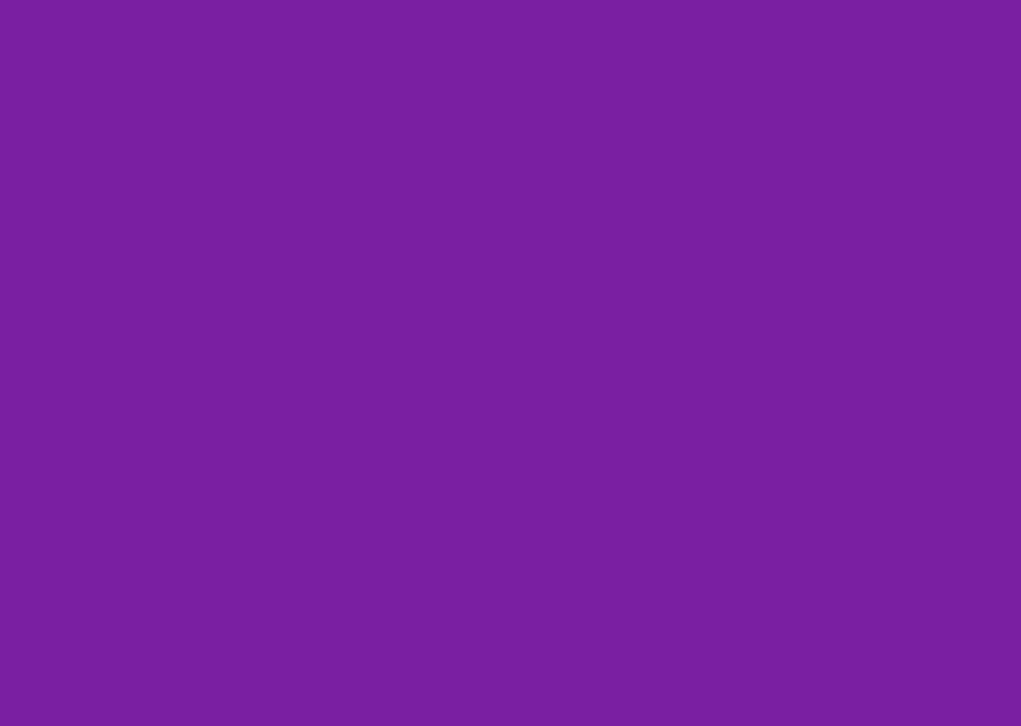
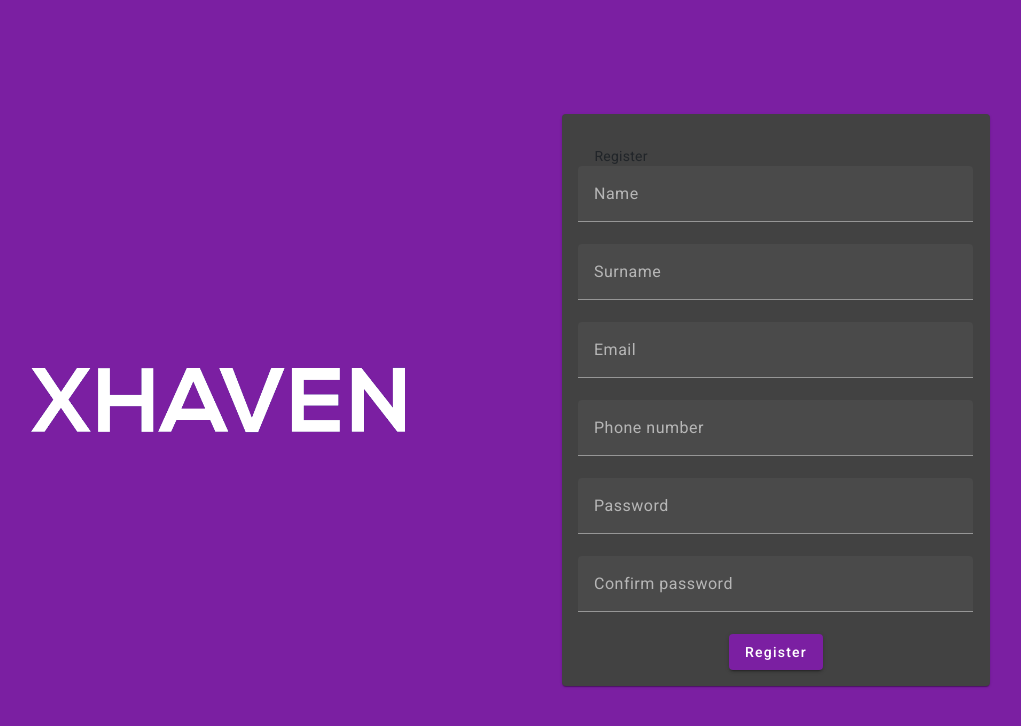
Before and after one commit to AndrzejSasak/xhaven-marketplace, an Angular app in the folder xhaven-ui/: page /register in a window 1280 px wide. Before the commit this address led to /. Shown: the top 726 px of the page, without its empty margins (143-1164 px from the left). Built offline with nearby package versions, Linux system fonts and the light colour scheme.

Commit message:
XM-5 Create initial register page design

```diff
--- /dev/null
+++ b/xhaven-ui/src/app/components/register/register.component.html
@@ -0,0 +1,53 @@
+<div class="container">
+    <div class="row vh-100">
+      <div class="col-6 align-self-center">
+        <img src="/assets/img/logo.png" class="img-fluid" alt="image">
+      </div>
+      <div class="col-6 align-self-center">
+        <mat-card>
+          <mat-card-content>
+            <form>
+              <mat-card-header>Register</mat-card-header>
+              <mat-form-field>
+                <input matInput placeholder="Name" [(ngModel)]="name" name="name" required>
+              <mat-error>
+                Please provide a valid first name
+              </mat-error>
+              </mat-form-field>
+              <mat-form-field>
+                <input matInput placeholder="Surname" [(ngModel)]="surname" name="surname" required>
+              <mat-error>
+                Please provide a valid surname
+              </mat-error>
+              </mat-form-field>
+              <mat-form-field>
+                <input matInput placeholder="Email" [(ngModel)]="email" name="email" required>
+              <mat-error>
+                Please provide a valid email
+              </mat-error>
+              </mat-form-field>
+              <mat-form-field>
+                <input matInput placeholder="Phone number" [(ngModel)]="phoneNumber" name="phoneNumber" required>
+              <mat-error>
+                Please provide a valid phone number
+              </mat-error>
+              </mat-form-field>
+              <mat-form-field>
+                <input matInput placeholder="Password" [(ngModel)]="password" name="password" required>
+              <mat-error>
+                Please provide a valid password
+              </mat-error>
+              </mat-form-field>
+              <mat-form-field>
+                <input matInput placeholder="Confirm password" [(ngModel)]="confirmPassword" name="confirmPassword" required>
+              <mat-error>
+                Please provide password confirmation
+              </mat-error>
+              </mat-form-field>
+              <button mat-raised-button color="primary">Register</button>
+            </form>
+          </mat-card-content>
+        </mat-card>
+      </div>
+    </div>
+  </div>
--- /dev/null
+++ b/xhaven-ui/src/app/components/register/register.component.scss
@@ -0,0 +1,9 @@
+mat-card {
+    max-width: 80%;
+    margin: 2em auto;
+    text-align: center;
+}
+
+mat-form-field {
+  display: block;
+}
--- /dev/null
+++ b/xhaven-ui/src/app/components/register/register.component.ts
@@ -0,0 +1,22 @@
+import { Component } from '@angular/core';
+import { Router } from '@angular/router';
+import { AuthService } from 'src/app/services/auth.service';
+
+@Component({
+  selector: 'app-register',
+  templateUrl: './register.component.html',
+  styleUrls: ['./register.component.scss']
+})
+export class RegisterComponent {
+
+  public name: string;
+  public surname: string;
+  public email: string;
+  public phoneNumber: string;
+  public password: string;
+  public confirmPassword: string;
+
+  constructor(private authService: AuthService, private router: Router) { }
+
+
+}
```
Also changed, not shown: xhaven-ui/src/app/app.module.ts (+5 -2 lines), xhaven-ui/src/app/components/login/login.component.html (+0 -8 lines), 1 other file (tests, documents, lock files or other folders).
